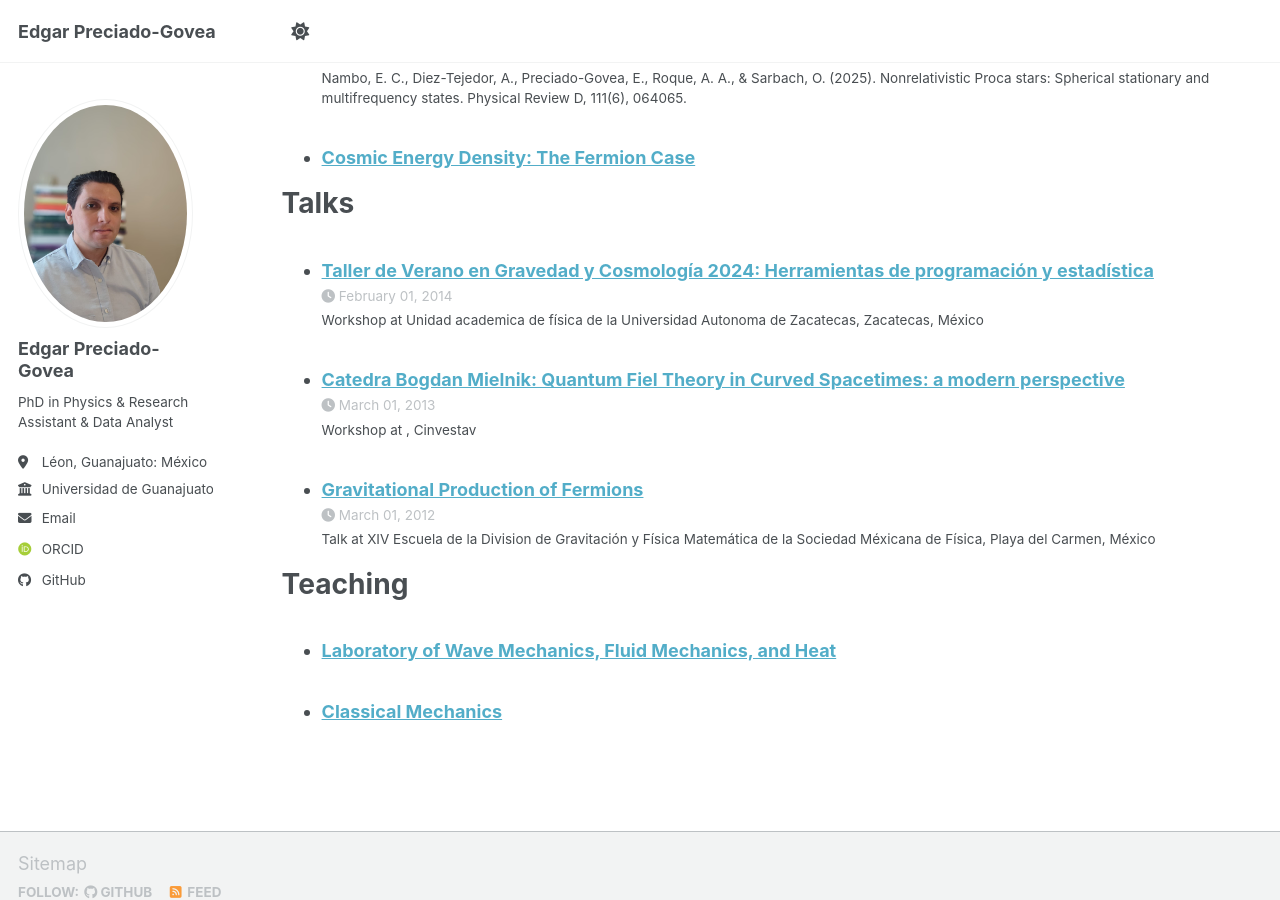
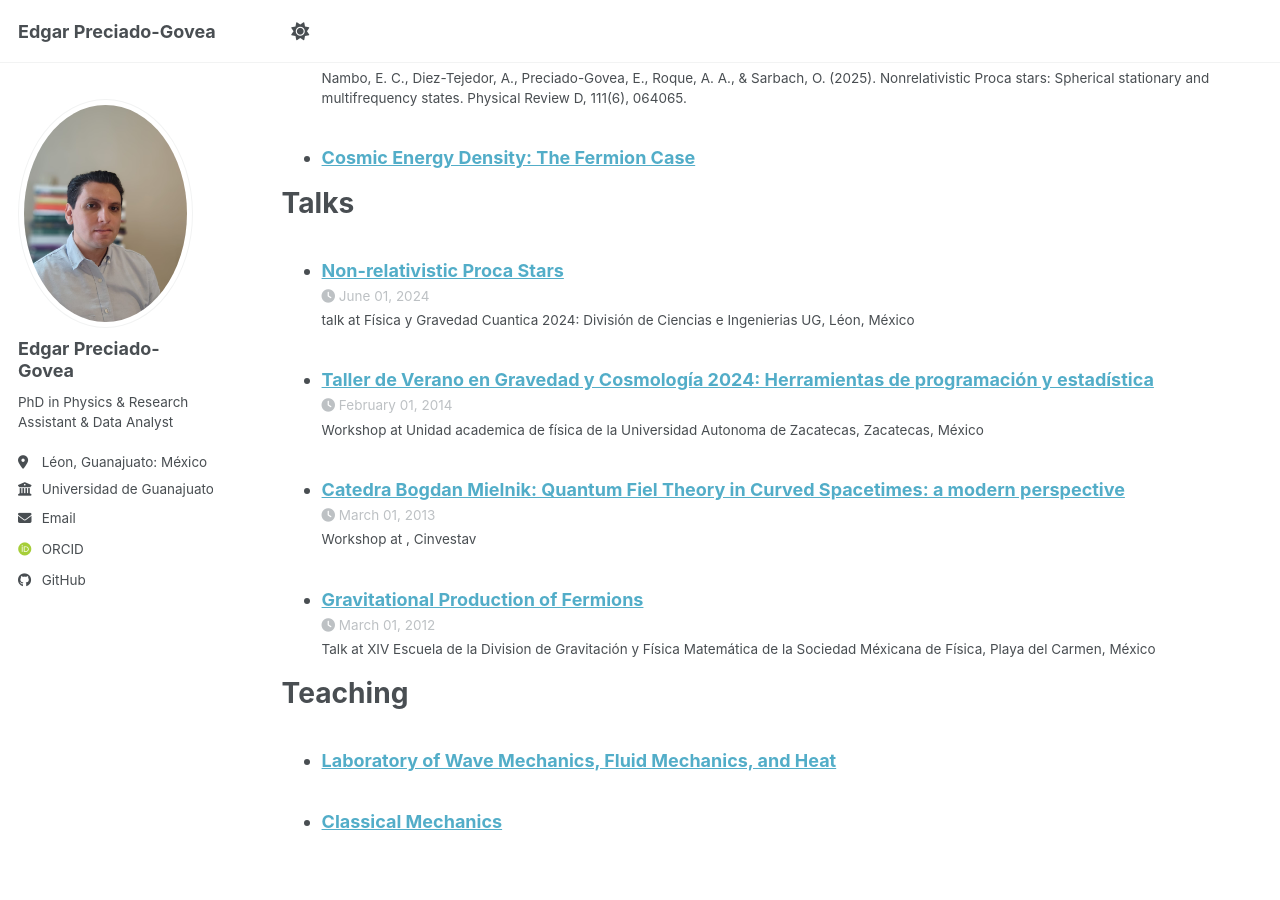
Before and after one commit to edgargovea/edgarpgovea.github.io, a Jekyll site: the page built from _pages/cv.md, in a window 1280 px wide and 900 px high, scrolled down 1253 px. Built offline with Jekyll 4.4.1, drawn with Linux system fonts in a browser that asks for light colours; some web fonts are replaced; a script bundle is joined from its source files by our own code; library files that are not in the unit come from our copies; a file with an impossible date is left out.

Commit message:
Update 2014-03-01-talk-3.md

```diff
--- a/_talks/2014-03-01-talk-3.md
+++ b/_talks/2014-03-01-talk-3.md
@@ -3,7 +3,7 @@ title: "Non-relativistic Proca Stars"
 collection: talks
 type: "talk"
 permalink: /talks/2014-03-01-talk-3
-venue: "TFísica y Gravedad Cuantica 2024:  División de Ciencias e Ingenierias UG"
-date:
+venue: "Física y Gravedad Cuantica 2024:  División de Ciencias e Ingenierias UG"
+date: 2024-06-01
 location: "Léon, México"
 ---
```
